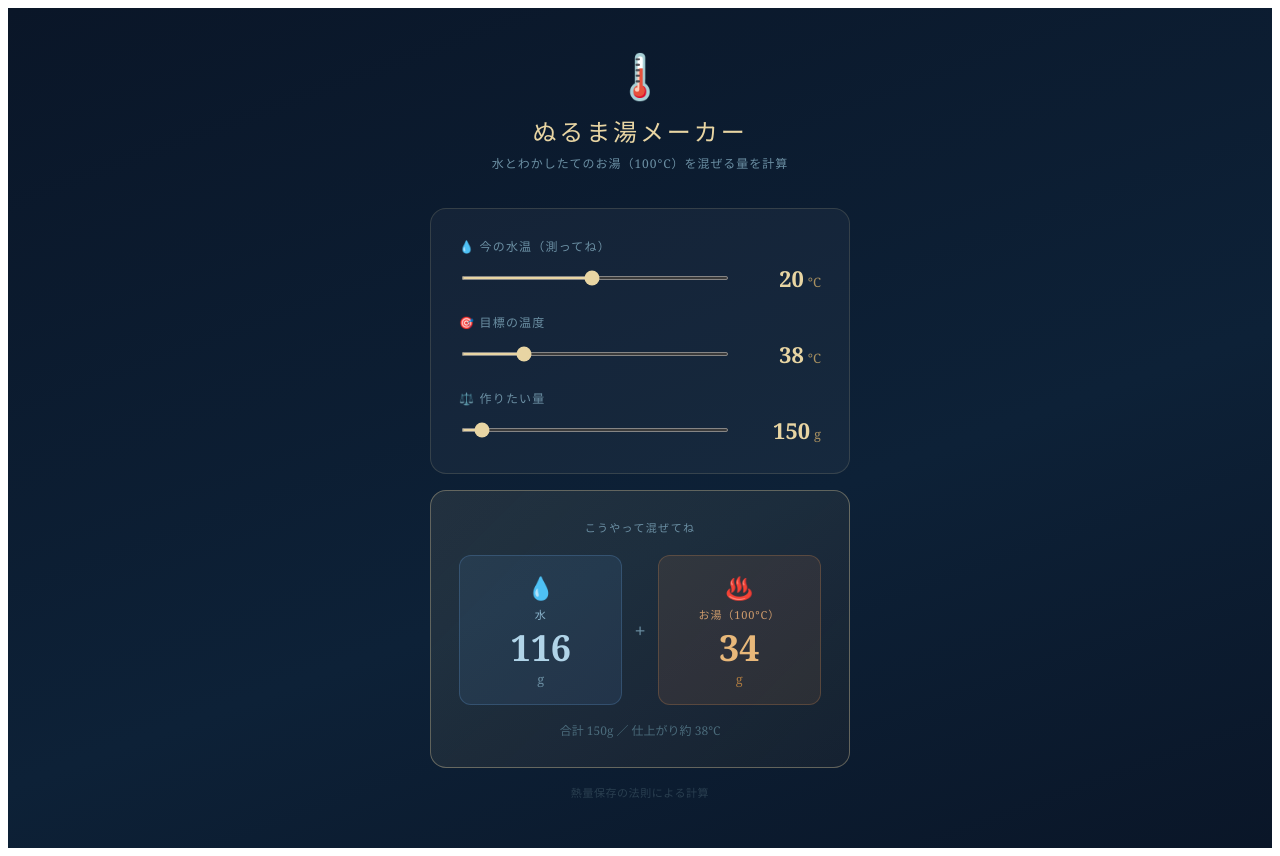
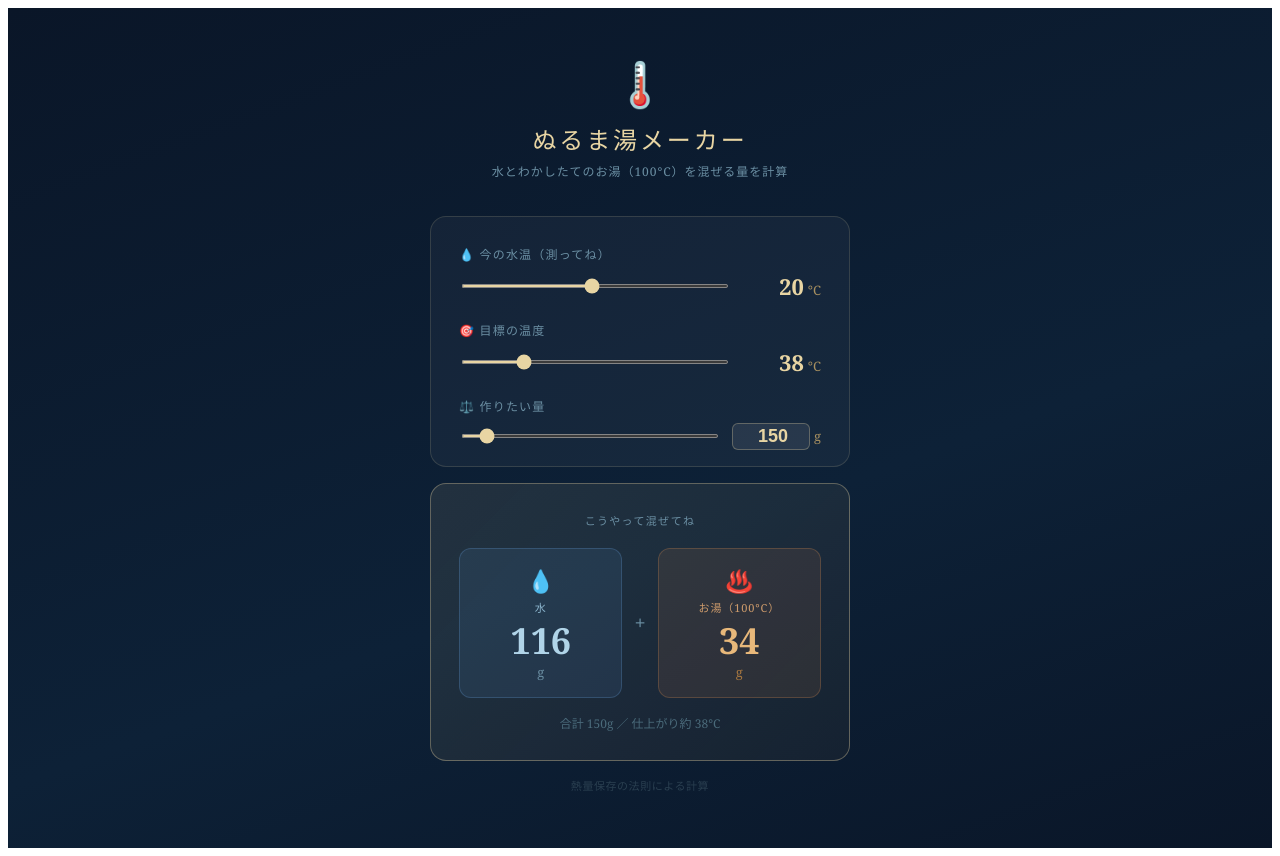
Before and after one commit to nori205/water-mixer-app, a React (Vite) app: page / in a window 1280 px wide. Built offline with nearby package versions, Linux system fonts and the light colour scheme.

Commit message:
Add direct number input for total amount (g)

```diff
--- a/src/App.jsx
+++ b/src/App.jsx
@@ -20,6 +20,70 @@ function NumInput({ label, value, onChange, unit, min, max }) {
         <div style={{ display: "flex", alignItems: "baseline", gap: "4px", minWidth: "80px", justifyContent: "flex-end" }}>
           <span style={{ color: "#e8d5a3", fontSize: "22px", fontWeight: "bold" }}>{value}</span>
           <span style={{ color: "#a89060", fontSize: "13px" }}>{unit}</span>
+        </div>
+      </div>
+    </div>
+  );
+}
+
+function TotalInput({ label, value, onChange, min, max }) {
+  const [text, setText] = useState(String(value));
+
+  const handleText = (e) => {
+    setText(e.target.value);
+    const n = parseInt(e.target.value, 10);
+    if (!isNaN(n) && n >= min && n <= max) onChange(n);
+  };
+
+  const handleBlur = () => {
+    const n = parseInt(text, 10);
+    if (isNaN(n) || n < min) { onChange(min); setText(String(min)); }
+    else if (n > max) { onChange(max); setText(String(max)); }
+    else { setText(String(n)); }
+  };
+
+  const handleSlider = (e) => {
+    const n = Number(e.target.value);
+    onChange(n);
+    setText(String(n));
+  };
+
+  return (
+    <div style={{ marginBottom: "8px" }}>
+      <label style={{ display: "block", color: "#6b8fa3", fontSize: "12px", letterSpacing: "0.1em", marginBottom: "8px" }}>
+        {label}
+      </label>
+      <div style={{ display: "flex", alignItems: "center", gap: "10px" }}>
+        <input
+          type="range"
+          min={min}
+          max={max}
+          value={value}
+          onChange={handleSlider}
+          style={{ flex: 1, accentColor: "#e8d5a3", cursor: "pointer", height: "4px" }}
+        />
+        <div style={{ display: "flex", alignItems: "center", gap: "4px", minWidth: "90px", justifyContent: "flex-end" }}>
+          <input
+            type="number"
+            value={text}
+            onChange={handleText}
+            onBlur={handleBlur}
+            min={min}
+            max={max}
+            style={{
+              width: "64px",
+              background: "rgba(255,255,255,0.08)",
+              border: "1px solid rgba(232,213,163,0.3)",
+              borderRadius: "6px",
+              color: "#e8d5a3",
+              fontSize: "18px",
+              fontWeight: "bold",
+              textAlign: "right",
+              padding: "2px 6px",
+              outline: "none",
+            }}
+          />
+          <span style={{ color: "#a89060", fontSize: "13px" }}>g</span>
         </div>
       </div>
     </div>
@@ -91,12 +155,11 @@ export default function App() {
             min={coldTemp + 1}
             max={99}
           />
-          <NumInput
+          <TotalInput
             label="⚖️ 作りたい量"
             value={total}
             onChange={setTotal}
-            unit="g"
-            min={50}
+            min={1}
             max={2000}
           />
         </div>
```
